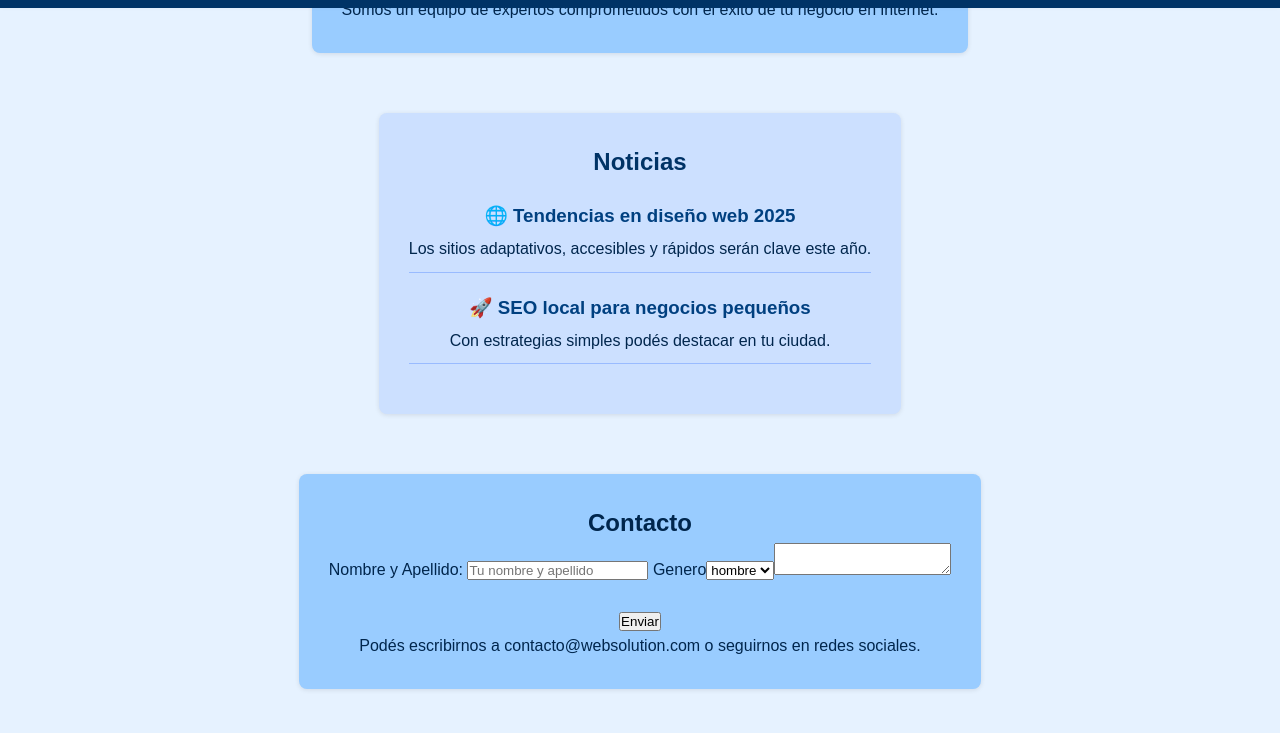
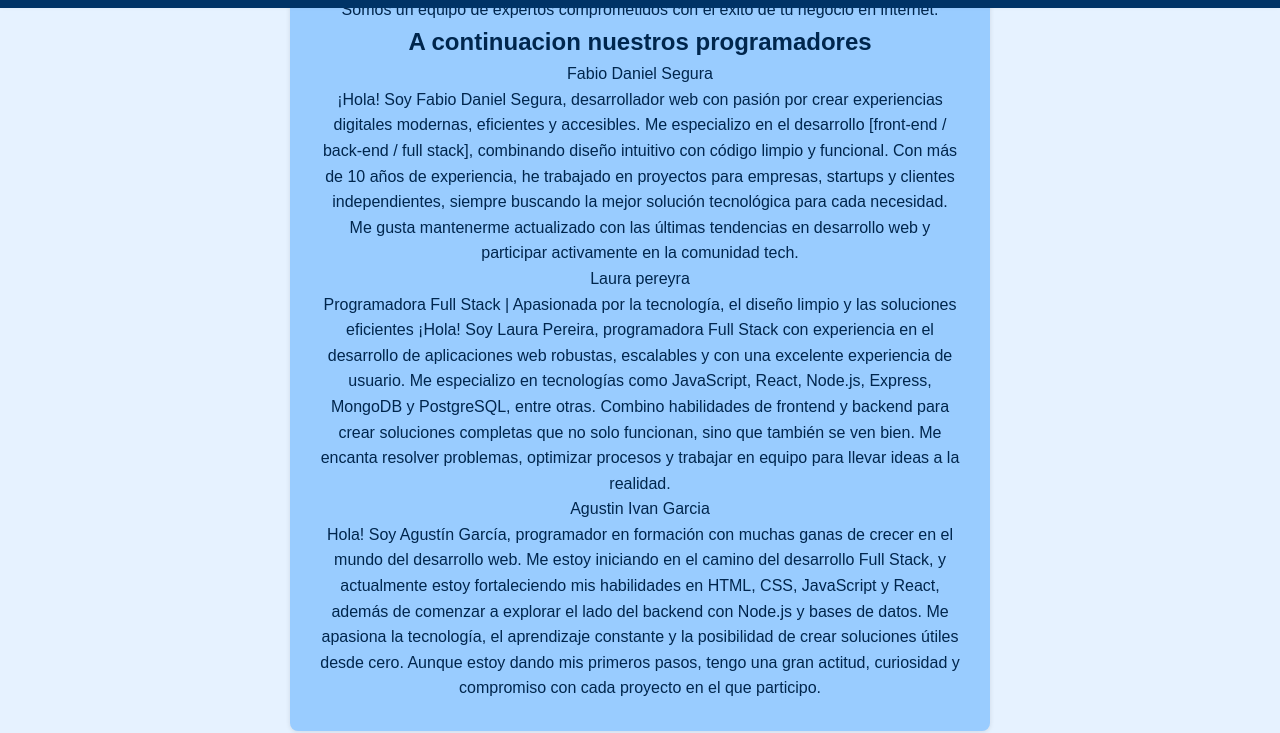
Before and after one commit to laulila/SOLUTION, a plain HTML site: page index.html in a window 1280 px wide. Shown: the part 792-1525 px from the top of the page. Drawn offline with Linux system fonts and the light colour scheme.

Commit message:
Update index.html

```diff
--- a/index.html
+++ b/index.html
@@ -53,6 +53,24 @@
   <section id="nosotros">
     <h2>Nosotros</h2>
     <p>Somos un equipo de expertos comprometidos con el éxito de tu negocio en internet.</p>
+    <h2>A continuacion nuestros programadores</h2>
+   <ul class="ul">
+        <dl><dt>Fabio Daniel Segura</dt><dd>¡Hola! Soy Fabio Daniel Segura, desarrollador web con pasión por crear experiencias digitales modernas, eficientes y accesibles. Me especializo en el desarrollo [front-end / back-end / full stack], combinando diseño intuitivo con código limpio y funcional.
+
+Con más de 10 años de experiencia, he trabajado en proyectos para empresas, startups y clientes independientes, siempre buscando la mejor solución tecnológica para cada necesidad. Me gusta mantenerme actualizado con las últimas tendencias en desarrollo web y participar activamente en la comunidad tech. </dd></dl>
+
+     </ul>
+     <ul class="ul">
+        <dl><dt>Laura pereyra</dt><dd>Programadora Full Stack | Apasionada por la tecnología, el diseño limpio y las soluciones eficientes
+¡Hola! Soy Laura Pereira, programadora Full Stack con experiencia en el desarrollo de aplicaciones web robustas, escalables y con una excelente experiencia de usuario. Me especializo en tecnologías como JavaScript, React, Node.js, Express, MongoDB y PostgreSQL, entre otras.
+
+Combino habilidades de frontend y backend para crear soluciones completas que no solo funcionan, sino que también se ven bien. Me encanta resolver problemas, optimizar procesos y trabajar en equipo para llevar ideas a la realidad.</dd></dl>
+     </ul>
+     <ul class="ul">
+        <dl><dt>Agustin Ivan Garcia</dt><dd>Hola! Soy Agustín García, programador en formación con muchas ganas de crecer en el mundo del desarrollo web. Me estoy iniciando en el camino del desarrollo Full Stack, y actualmente estoy fortaleciendo mis habilidades en HTML, CSS, JavaScript y React, además de comenzar a explorar el lado del backend con Node.js y bases de datos.
+
+Me apasiona la tecnología, el aprendizaje constante y la posibilidad de crear soluciones útiles desde cero. Aunque estoy dando mis primeros pasos, tengo una gran actitud, curiosidad y compromiso con cada proyecto en el que participo.</dd></dl>
+     </ul>
   </section>
 
   <section id="noticias">
```
